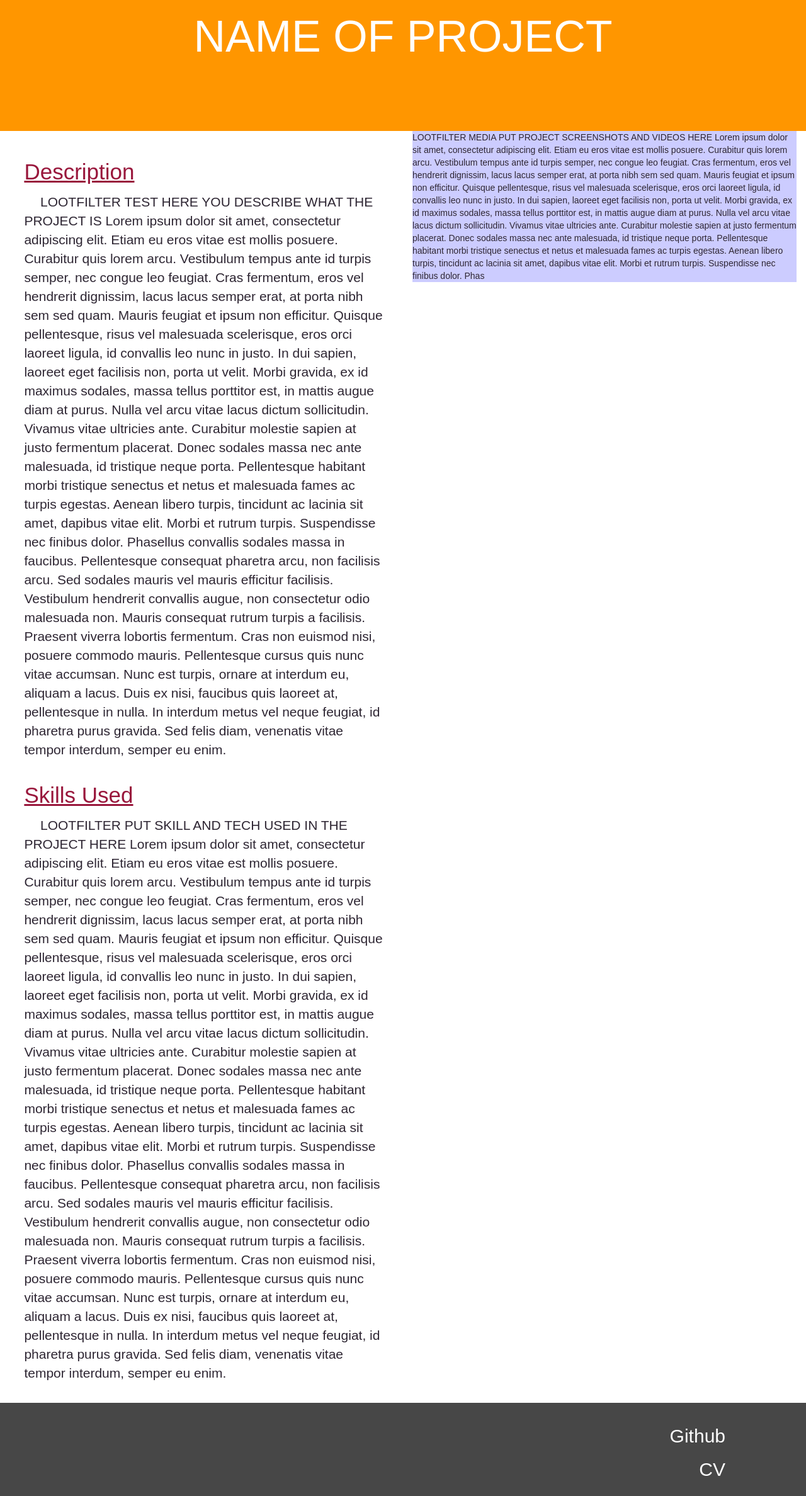
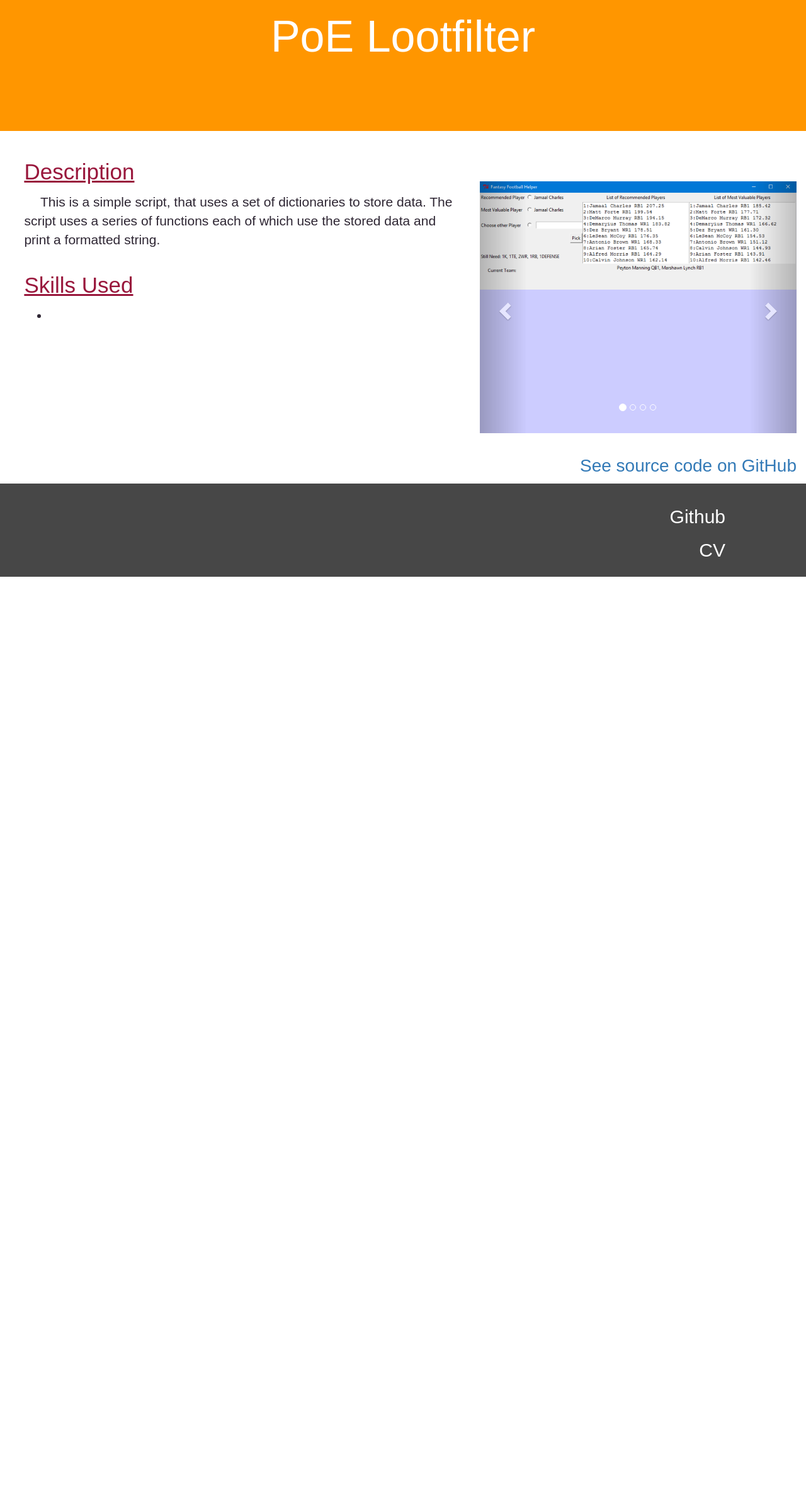
Before and after one commit to BarnettMichael/website, a Django app: page /projects/lootfilter/ in a window 1280 px wide. Shown: the part 48-2424 px from the top of the page at 63% size. After the commit the page ends 964 px from the top, so only its background shows below. Run offline with Django 3.2, Linux system fonts and the light colour scheme; some libraries are stand-ins or nearby versions.

Commit message:
added media carousel to project_template.html, added blocks to project html files, finalised design of prject_template.html, rewrote base.html navbar implementation.

```diff
--- a/website/static/css/projects.css
+++ b/website/static/css/projects.css
@@ -45,6 +45,24 @@
     font-size: 1.5em;
     }
 
+.media_column {
+    margin-top: 10vh;
+    }
+
 .project_media {
     background-color: rgba(0, 0, 255, 0.2);
+    margin-bottom: 4vh;
+    height: 50vh;
     }
+
+.github_link {
+    font-size: 2em;
+    text-align: right;
+    }
+
+.webapp_link {
+    text-align: center;
+    color: rgb(153,23,60);
+    font-size: 2.5em;
+    margin-bottom: 1vh;
+    }
--- a/website/templates/base.html
+++ b/website/templates/base.html
@@ -40,46 +40,31 @@
 <p class="browserupgrade">You are using an <strong>outdated</strong> browser. Please <a href="http://browsehappy.com/">upgrade your browser</a> to improve your experience.</p>
 <![endif]-->
 {% block navbar %}
-    <div class="navbar">
-        <div class="Cv_Button">
-            <a href="{% static 'BarnettMichaelCV.pdf' %}"><div>CV</div></a>
-        </div>
-        <div class="Spacer"></div>
-        <div class="Title">
-            {% block navbar_title %}base.html{% endblock %}
-        </div>
-        <div class="Spacer"></div>
-        <div class="Projects_Menu">
-            Projects
-            <div class="Projects_List">
-                <a href="{% url 'home' %}"><div class="Project">Website</div></a>
-                <a href=""><div class="Project">Fantasy Football Helper</div></a>
-                <a href=""><div class="Project">Poe Loot Filter Generator</div></a>
-                <a href="{% url 'rwc_home' %}"><div class="Project">Sports Score Challenge</div></a>
-            </div>
-        </div>
-        <div class="Score_Predictor">
-            <a href="{% url 'rwc_home' %}"><div>Prediction Game</div></a>
-        </div>
+<nav class="navbar">
+    <div class="nav_menu_button">
+        <img class="button_image" src="{% static 'img/menu_dark.png' %}">
     </div>
     <div class="nav_options">
         <div class="page_title">
-                <h1>Home Page</h1>
+            <h1>Project</h1>
         </div></br>
-            <div class="nav_option">
-                <a href="">Education</a>
-            </div></br>
-            <div class="nav_option">
-                <a href="">SkillSet</a>
-            </div></br>
-            <div class="nav_option">
-                <a href="">Projects</a>
-            </div></br>
-            <div class="nav_option">
-                <a href="{% static 'BarnettMichaelCV.pdf' %}">CV</a>
-            </div></br>
+        <a href="{% url 'home' %}">
+            <div class="nav_option">Portfolio</div>
+        </a>
+        <a href="{% url 'project_score_predictor' %}">
+            <div class="nav_option">Score Prediction Challenge</div>
+        </a>
+        <a href="{% url 'project_ffhelper' %}">
+            <div class="nav_option">Fantasy Football Helper</div>
+        </a>
+        <a href="{% url 'project_lootfilter' %}">
+            <div class="nav_option">Loot Filter Generator</div>
+        </a>
+        <a href="{% static 'BarnettMichaelCV.pdf' %}">
+            <div class="nav_option">CV</div>
+        </a>
     </div>
-    </div>
+</nav>
 {% endblock %}
 
 <main>
--- a/website/templates/website/project_lootfilter.html
+++ b/website/templates/website/project_lootfilter.html
@@ -5,23 +5,52 @@
 
 {% block head_title %}LOOTFILTER Project{% endblock %}
 
+{% block content_title %} PoE Lootfilter {% endblock %}
+
 {% block project_description %}
-LOOTFILTER TEST
-HERE YOU DESCRIBE WHAT THE PROJECT IS
-Lorem ipsum dolor sit amet, consectetur adipiscing elit. Etiam eu eros vitae est mollis posuere. Curabitur quis lorem arcu. Vestibulum tempus ante id turpis semper, nec congue leo feugiat. Cras fermentum, eros vel hendrerit dignissim, lacus lacus semper erat, at porta nibh sem sed quam. Mauris feugiat et ipsum non efficitur. Quisque pellentesque, risus vel malesuada scelerisque, eros orci laoreet ligula, id convallis leo nunc in justo. In dui sapien, laoreet eget facilisis non, porta ut velit. Morbi gravida, ex id maximus sodales, massa tellus porttitor est, in mattis augue diam at purus. Nulla vel arcu vitae lacus dictum sollicitudin. Vivamus vitae ultricies ante. Curabitur molestie sapien at justo fermentum placerat. Donec sodales massa nec ante malesuada, id tristique neque porta. Pellentesque habitant morbi tristique senectus et netus et malesuada fames ac turpis egestas. Aenean libero turpis, tincidunt ac lacinia sit amet, dapibus vitae elit.
-Morbi et rutrum turpis. Suspendisse nec finibus dolor. Phasellus convallis sodales massa in faucibus. Pellentesque consequat pharetra arcu, non facilisis arcu. Sed sodales mauris vel mauris efficitur facilisis. Vestibulum hendrerit convallis augue, non consectetur odio malesuada non. Mauris consequat rutrum turpis a facilisis. Praesent viverra lobortis fermentum. Cras non euismod nisi, posuere commodo mauris. Pellentesque cursus quis nunc vitae accumsan. Nunc est turpis, ornare at interdum eu, aliquam a lacus. Duis ex nisi, faucibus quis laoreet at, pellentesque in nulla. In interdum metus vel neque feugiat, id pharetra purus gravida. Sed felis diam, venenatis vitae tempor interdum, semper eu enim.
+This is a simple script, that uses a set of dictionaries to store data.
+The script uses a series of functions each of which use the stored data and print a formatted string.
+
+
 {% endblock %}
 
 {% block project_skills %}
-LOOTFILTER
-PUT SKILL AND TECH USED IN THE PROJECT HERE
-Lorem ipsum dolor sit amet, consectetur adipiscing elit. Etiam eu eros vitae est mollis posuere. Curabitur quis lorem arcu. Vestibulum tempus ante id turpis semper, nec congue leo feugiat. Cras fermentum, eros vel hendrerit dignissim, lacus lacus semper erat, at porta nibh sem sed quam. Mauris feugiat et ipsum non efficitur. Quisque pellentesque, risus vel malesuada scelerisque, eros orci laoreet ligula, id convallis leo nunc in justo. In dui sapien, laoreet eget facilisis non, porta ut velit. Morbi gravida, ex id maximus sodales, massa tellus porttitor est, in mattis augue diam at purus. Nulla vel arcu vitae lacus dictum sollicitudin. Vivamus vitae ultricies ante. Curabitur molestie sapien at justo fermentum placerat. Donec sodales massa nec ante malesuada, id tristique neque porta. Pellentesque habitant morbi tristique senectus et netus et malesuada fames ac turpis egestas. Aenean libero turpis, tincidunt ac lacinia sit amet, dapibus vitae elit.
-Morbi et rutrum turpis. Suspendisse nec finibus dolor. Phasellus convallis sodales massa in faucibus. Pellentesque consequat pharetra arcu, non facilisis arcu. Sed sodales mauris vel mauris efficitur facilisis. Vestibulum hendrerit convallis augue, non consectetur odio malesuada non. Mauris consequat rutrum turpis a facilisis. Praesent viverra lobortis fermentum. Cras non euismod nisi, posuere commodo mauris. Pellentesque cursus quis nunc vitae accumsan. Nunc est turpis, ornare at interdum eu, aliquam a lacus. Duis ex nisi, faucibus quis laoreet at, pellentesque in nulla. In interdum metus vel neque feugiat, id pharetra purus gravida. Sed felis diam, venenatis vitae tempor interdum, semper eu enim.
+<ul>
+    <li></li>
+</ul>
 {% endblock %}
 
 {% block project_media %}
-LOOTFILTER MEDIA
-PUT PROJECT SCREENSHOTS AND VIDEOS HERE
-Lorem ipsum dolor sit amet, consectetur adipiscing elit. Etiam eu eros vitae est mollis posuere. Curabitur quis lorem arcu. Vestibulum tempus ante id turpis semper, nec congue leo feugiat. Cras fermentum, eros vel hendrerit dignissim, lacus lacus semper erat, at porta nibh sem sed quam. Mauris feugiat et ipsum non efficitur. Quisque pellentesque, risus vel malesuada scelerisque, eros orci laoreet ligula, id convallis leo nunc in justo. In dui sapien, laoreet eget facilisis non, porta ut velit. Morbi gravida, ex id maximus sodales, massa tellus porttitor est, in mattis augue diam at purus. Nulla vel arcu vitae lacus dictum sollicitudin. Vivamus vitae ultricies ante. Curabitur molestie sapien at justo fermentum placerat. Donec sodales massa nec ante malesuada, id tristique neque porta. Pellentesque habitant morbi tristique senectus et netus et malesuada fames ac turpis egestas. Aenean libero turpis, tincidunt ac lacinia sit amet, dapibus vitae elit.
-Morbi et rutrum turpis. Suspendisse nec finibus dolor. Phas
+<ol class="carousel-indicators">
+    <li data-target="#media_carousel" data-slide-to="0" class="active"></li>
+    <li data-target="#media_carousel" data-slide-to="1"></li>
+    <li data-target="#media_carousel" data-slide-to="2"></li>
+    <li data-target="#media_carousel" data-slide-to="3"></li>
+</ol>
+
+<div class="carousel-inner" role="listbox">
+    <div class="item active">
+        <img src="{% static 'img/FFHelperRunning.png' %}" alt="FFHelperRunning">
+    </div>
+
+    <div class="item">
+        <img src="{% static 'img/FFHelperTest.png' %}" alt="FFHelperTest">
+    </div>
+
+    <div class="item">
+        <img src="{% static 'img/score_predictor_splash.png' %}" alt="ScorePredictorFlash">
+    </div>
+
+    <div class="item">
+        <img src="{% static 'img/menu_dark.png' %}" alt="MenuDark">
+    </div>
+</div>
 {% endblock %}
+
+{% block github_link %}
+<a href="https://github.com/BarnettMichael/PoELootFilterGenerator">See source code on GitHub</a>
+{% endblock %}
+
+{% block link_to_webapp %}
+
+{% endblock %}
--- a/website/templates/website/project_template.html
+++ b/website/templates/website/project_template.html
@@ -1,4 +1,4 @@
-{% extends "website/index.html" %}
+{% extends "base.html" %}
 {% load staticfiles %}
 
 
@@ -9,24 +9,6 @@
 <link rel="stylesheet" href="{% static 'css/projects.css' %}" type="text/css">
 {% endblock %}
 
-{% block navbar %}
-<nav class="navbar">
-    <div class="nav_menu_button">
-        <img class="button_image" src="{% static 'img/menu_dark.png' %}">
-    </div>
-    <div class="nav_options">
-        <div class="page_title">
-            <h1>Project</h1>
-        </div></br>
-        <a href="{% url 'home' %}">
-            <div class="nav_option">Portfolio</div>
-        </a>
-        <a href="{% static 'BarnettMichaelCV.pdf' %}">
-            <div class="nav_option">CV</div>
-        </a></br>
-    </div>
-</nav>
-{% endblock %}
 
 {% block content %}
 
@@ -37,17 +19,16 @@
 </header>
 <div class="container-fluid">
     <div class="row">
-        <div class="col-md-6 text_column">
+        <div class="col-md-7 text_column">
             <section class="project_description">
                 <div class="section_title">Description</div>
                 <div class="project_description_text">
-                {% block project_description %}
+                    {% block project_description %}
 
-                HERE YOU DESCRIBE WHAT THE PROJECT IS
-                Lorem ipsum dolor sit amet, consectetur adipiscing elit. Etiam eu eros vitae est mollis posuere. Curabitur quis lorem arcu. Vestibulum tempus ante id turpis semper, nec congue leo feugiat. Cras fermentum, eros vel hendrerit dignissim, lacus lacus semper erat, at porta nibh sem sed quam. Mauris feugiat et ipsum non efficitur. Quisque pellentesque, risus vel malesuada scelerisque, eros orci laoreet ligula, id convallis leo nunc in justo. In dui sapien, laoreet eget facilisis non, porta ut velit. Morbi gravida, ex id maximus sodales, massa tellus porttitor est, in mattis augue diam at purus. Nulla vel arcu vitae lacus dictum sollicitudin. Vivamus vitae ultricies ante. Curabitur molestie sapien at justo fermentum placerat. Donec sodales massa nec ante malesuada, id tristique neque porta. Pellentesque habitant morbi tristique senectus et netus et malesuada fames ac turpis egestas. Aenean libero turpis, tincidunt ac lacinia sit amet, dapibus vitae elit.
-                Morbi et rutrum turpis. Suspendisse nec finibus dolor. Phasellus convallis sodales massa in faucibus. Pellentesque consequat pharetra arcu, non facilisis arcu. Sed sodales mauris vel mauris efficitur facilisis. Vestibulum hendrerit convallis augue, non consectetur odio malesuada non. Mauris consequat rutrum turpis a facilisis. Praesent viverra lobortis fermentum. Cras non euismod nisi, posuere commodo mauris. Pellentesque cursus quis nunc vitae accumsan. Nunc est turpis, ornare at interdum eu, aliquam a lacus. Duis ex nisi, faucibus quis laoreet at, pellentesque in nulla. In interdum metus vel neque feugiat, id pharetra purus gravida. Sed felis diam, venenatis vitae tempor interdum, semper eu enim.
+                    HERE YOU DESCRIBE WHAT THE PROJECT IS
+                    Lorem ipsum dolor sit amet, consectetur adipiscing elit. Etiam eu eros vitae est mollis posuere. Curabitur quis lorem arcu. Vestibulum tempus ante id turpis semper, nec congue leo feugiat. Cras fermentum, eros vel hendrerit dignissim, lacus lacus semper erat, at porta nibh sem sed quam. Mauris feugiat et ipsum non efficitur. Quisque pellentesque, risus vel malesuada scelerisque, eros orci laoreet ligula, id convallis leo nunc in justo. In dui sapien, laoreet eget facilisis non, porta ut velit. Morbi gravida, ex id maximus sodales, massa tellus porttitor est, in mattis augue diam at purus. Nulla vel arcu vitae lacus dictum sollicitudin. Vivamus vitae ultricies ante. Curabitur molestie sapien at justo fermentum placerat.
 
-                {% endblock %}
+                    {% endblock %}
                 </div>
 
             </section>
@@ -55,30 +36,69 @@
             <section class="project_skills">
                 <div class="section_title">Skills Used</div>
                 <div class="project_skills_text">
-                {% block project_skills %}
+                    {% block project_skills %}
 
-                PUT SKILL AND TECH USED IN THE PROJECT HERE
-                Lorem ipsum dolor sit amet, consectetur adipiscing elit. Etiam eu eros vitae est mollis posuere. Curabitur quis lorem arcu. Vestibulum tempus ante id turpis semper, nec congue leo feugiat. Cras fermentum, eros vel hendrerit dignissim, lacus lacus semper erat, at porta nibh sem sed quam. Mauris feugiat et ipsum non efficitur. Quisque pellentesque, risus vel malesuada scelerisque, eros orci laoreet ligula, id convallis leo nunc in justo. In dui sapien, laoreet eget facilisis non, porta ut velit. Morbi gravida, ex id maximus sodales, massa tellus porttitor est, in mattis augue diam at purus. Nulla vel arcu vitae lacus dictum sollicitudin. Vivamus vitae ultricies ante. Curabitur molestie sapien at justo fermentum placerat. Donec sodales massa nec ante malesuada, id tristique neque porta. Pellentesque habitant morbi tristique senectus et netus et malesuada fames ac turpis egestas. Aenean libero turpis, tincidunt ac lacinia sit amet, dapibus vitae elit.
-                Morbi et rutrum turpis. Suspendisse nec finibus dolor. Phasellus convallis sodales massa in faucibus. Pellentesque consequat pharetra arcu, non facilisis arcu. Sed sodales mauris vel mauris efficitur facilisis. Vestibulum hendrerit convallis augue, non consectetur odio malesuada non. Mauris consequat rutrum turpis a facilisis. Praesent viverra lobortis fermentum. Cras non euismod nisi, posuere commodo mauris. Pellentesque cursus quis nunc vitae accumsan. Nunc est turpis, ornare at interdum eu, aliquam a lacus. Duis ex nisi, faucibus quis laoreet at, pellentesque in nulla. In interdum metus vel neque feugiat, id pharetra purus gravida. Sed felis diam, venenatis vitae tempor interdum, semper eu enim.
+                    PUT SKILL AND TECH USED IN THE PROJECT HERE
+                    Lorem ipsum dolor sit amet, consectetur adipiscing elit. Etiam eu eros vitae est mollis posuere. Curabitur quis lorem arcu. Vestibulum tempus ante id turpis semper, nec congue leo feugiat. Cras fermentum, eros vel hendrerit dignissim, lacus lacus semper erat, at porta nibh sem sed quam. Mauris feugiat et ipsum non efficitur. Quisque pellentesque, risus vel malesuada scelerisque, eros orci laoreet ligula, id convallis leo nunc in justo. In dui sapien, laoreet eget facilisis non, porta ut velit. Morbi gravida, ex id maximus sodales, massa tellus porttitor est, in mattis augue diam at purus. Nulla vel arcu vitae lacus dictum sollicitudin. Vivamus vitae ultricies ante. Curabitur molestie sapien at justo fermentum placerat.
 
-                {% endblock %}
-                    </div>
+                    {% endblock %}
+                </div>
             </section>
         </div>
-        <div class="col-md-6 media_column">
-            <section class="project_media">
+        <div class="col-md-5 media_column">
+            <section class="project_media carousel slide" id="media_carousel" data-ride="carousel">
                 {% block project_media %}
 
-                PUT PROJECT SCREENSHOTS AND VIDEOS HERE
+                <ol class="carousel-indicators">
+                    <li data-target="#media_carousel" data-slide-to="0" class="active"></li>
+                    <li data-target="#media_carousel" data-slide-to="1"></li>
+                    <li data-target="#media_carousel" data-slide-to="2"></li>
+                    <li data-target="#media_carousel" data-slide-to="3"></li>
+                </ol>
 
-                Lorem ipsum dolor sit amet, consectetur adipiscing elit. Etiam eu eros vitae est mollis posuere. Curabitur quis lorem arcu. Vestibulum tempus ante id turpis semper, nec congue leo feugiat. Cras fermentum, eros vel hendrerit dignissim, lacus lacus semper erat, at porta nibh sem sed quam. Mauris feugiat et ipsum non efficitur. Quisque pellentesque, risus vel malesuada scelerisque, eros orci laoreet ligula, id convallis leo nunc in justo. In dui sapien, laoreet eget facilisis non, porta ut velit. Morbi gravida, ex id maximus sodales, massa tellus porttitor est, in mattis augue diam at purus. Nulla vel arcu vitae lacus dictum sollicitudin. Vivamus vitae ultricies ante. Curabitur molestie sapien at justo fermentum placerat. Donec sodales massa nec ante malesuada, id tristique neque porta. Pellentesque habitant morbi tristique senectus et netus et malesuada fames ac turpis egestas. Aenean libero turpis, tincidunt ac lacinia sit amet, dapibus vitae elit.
-                Morbi et rutrum turpis. Suspendisse nec finibus dolor. Phas
+                <div class="carousel-inner" role="listbox">
+                    <div class="item active">
+                        <img src="{% static 'img/FFHelperRunning.png' %}" alt="FFHelperRunning">
+                    </div>
+
+                    <div class="item">
+                        <img src="{% static 'img/FFHelperTest.png' %}" alt="FFHelperTest">
+                    </div>
+
+                    <div class="item">
+                        <img src="{% static 'img/score_predictor_splash.png' %}" alt="ScorePredictorFlash">
+                    </div>
+
+                    <div class="item">
+                        <img src="{% static 'img/menu_dark.png' %}" alt="MenuDark">
+                    </div>
+                </div>
 
                 {% endblock %}
 
+                <a class="left carousel-control" href="#media_carousel" role="button" data-slide="prev">
+                    <span class="glyphicon glyphicon-chevron-left" aria-hidden="true"></span>
+                    <span class="sr-only">Previous</span>
+                </a>
+                <a class="right carousel-control" href="#media_carousel" role="button" data-slide="next">
+                    <span class="glyphicon glyphicon-chevron-right" aria-hidden="true"></span>
+                    <span class="sr-only">Next</span>
+                </a>
+
+            </section>
+            <section class="github_link">
+                {% block github_link %}
+                <a href="{% url 'home' %}">See source code on GitHub</a>
+                {% endblock %}
             </section>
         </div>
     </div>
+
+    <section class="webapp_link">
+        {% block link_to_webapp %}
+        PUT LINK TO WORKING WEBAPP PROJECT IF POSSIBLE
+        {% endblock %}
+    </section>
 </div>
 
 {% endblock %}
```
Also changed, not shown: website/templates/website/project_ffhelper.html (+33 -4 lines), website/templates/website/project_score_predictor.html (+34 -4 lines). Lines whose indentation alone changed are shown as unchanged.
